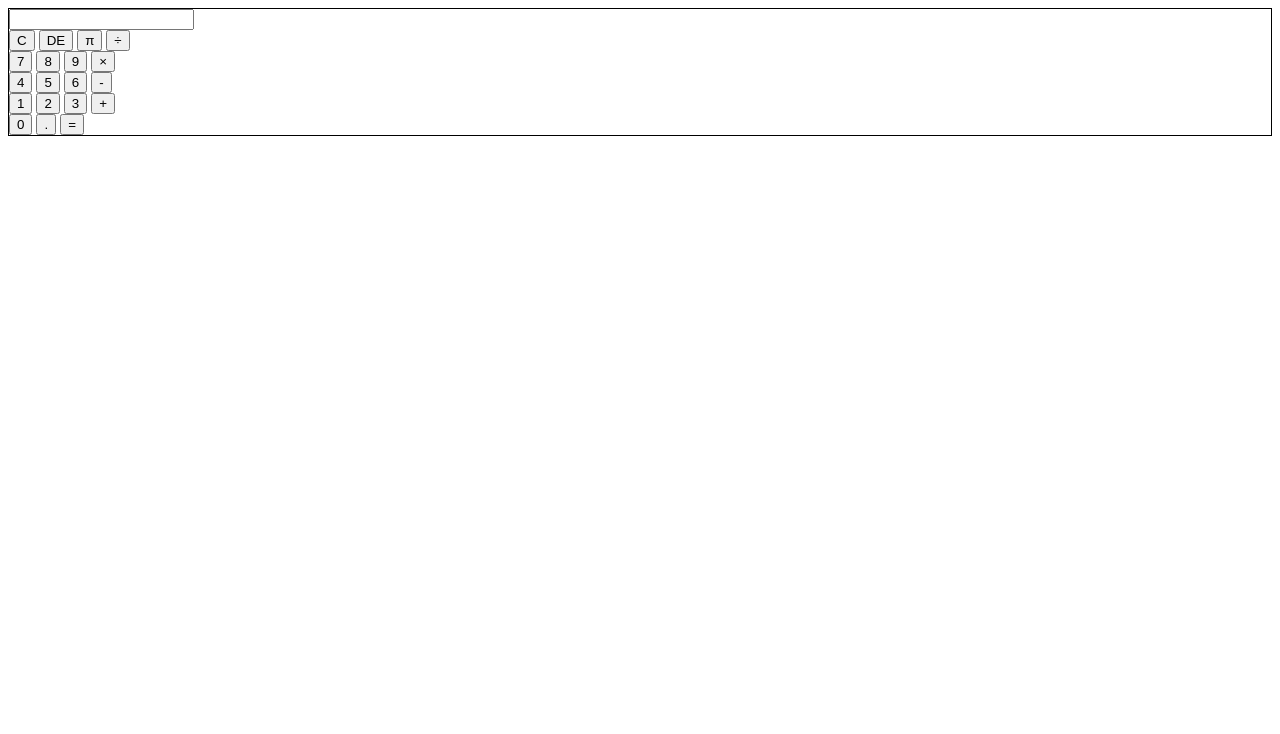
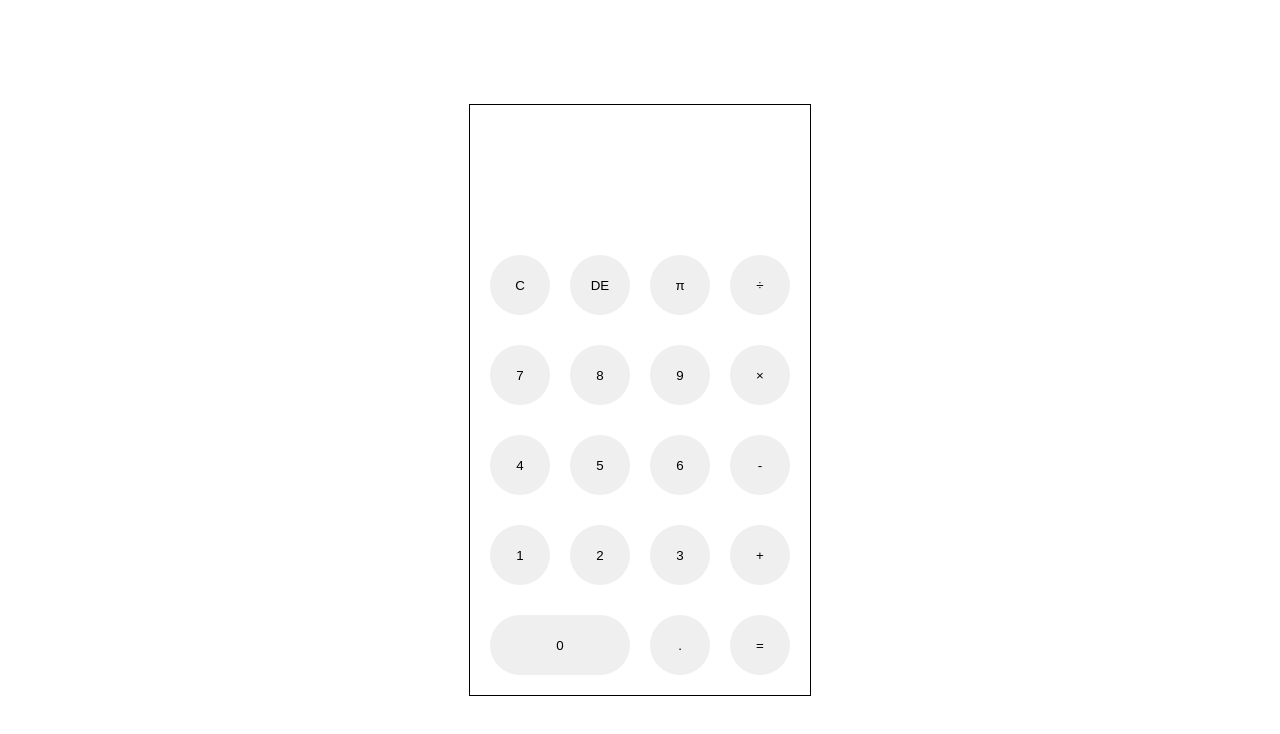
Before and after one commit to JAshadu/calculator, a plain HTML site: page index.html in a window 1280 px wide. Drawn offline with Linux system fonts and the light colour scheme.

Commit message:
Position items

```diff
--- a/index.html
+++ b/index.html
@@ -10,34 +10,34 @@
     <div id="calculator">
         <form>
             <div>
-                <input type="text" name="output">
+                <input type="text" name="output" id="output">
             </div>
-            <div>
+            <div class="button-row">
                 <input type="button" value="C">
                 <input type="button" value="DE">
                 <input type="button" value="π">
                 <input type="button" value="÷">
             </div>
-            <div>
+            <div class="button-row">
                 <input type="button" value="7">
                 <input type="button" value="8">
                 <input type="button" value="9">
                 <input type="button" value="×">
             </div>
-            <div>
+            <div class="button-row">
                 <input type="button" value="4">
                 <input type="button" value="5">
                 <input type="button" value="6">
                 <input type="button" value="-">
             </div>
-            <div>
+            <div class="button-row">
                 <input type="button" value="1">
                 <input type="button" value="2">
                 <input type="button" value="3">
                 <input type="button" value="+">
             </div>
-            <div>
-                <input type="button" value="0">
+            <div class="button-row" id="bottom-row">
+                <input type="button" value="0" id="zero">
                 <input type="button" value=".">
                 <input type="button" value="=">
             </div>
--- a/style.css
+++ b/style.css
@@ -1,3 +1,40 @@
+* {
+    margin: 0;
+    padding: 0;
+}
+
+body {
+    display: flex;
+    justify-content: center;
+    align-items: center;
+    height: 100vh;
+}
+
 #calculator {
     border: 1px solid black;
 }
+
+form div {
+    display: flex;
+    justify-content: flex-end;
+    margin: 10px;
+}
+
+#output {
+    height: 120px;
+    width: 100%;
+    border: none;
+}
+
+.button-row input {
+    height: 60px;
+    width: 60px;
+    border: none;
+    margin: 10px;
+    border-radius: 100%;
+}
+
+#zero {
+    width: 140px;
+    border-radius: 50px;
+}
```
